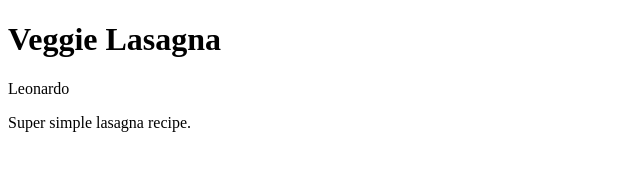
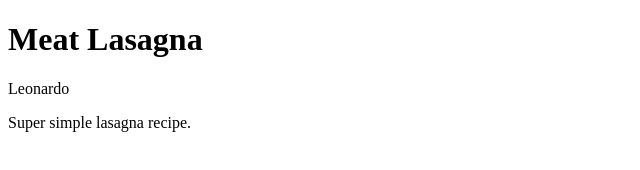
Before and after one commit to gorazd/my-first-recipe, a plain HTML site: page index.html in a window 1280 px wide. Shown: the whole page, without its empty margins (0-640 px from the left). Drawn offline with Linux system fonts and the light colour scheme.

Commit message:
Update index.html

```diff
--- a/index.html
+++ b/index.html
@@ -4,7 +4,7 @@
     <title>Recipe</title>
   </head>
   <body>
-    <h1>Veggie Lasagna</h1>
+    <h1>Meat Lasagna</h1>
     <p class="author">Leonardo</p>
     <p>Super simple lasagna recipe.</p>
   </body>
```
